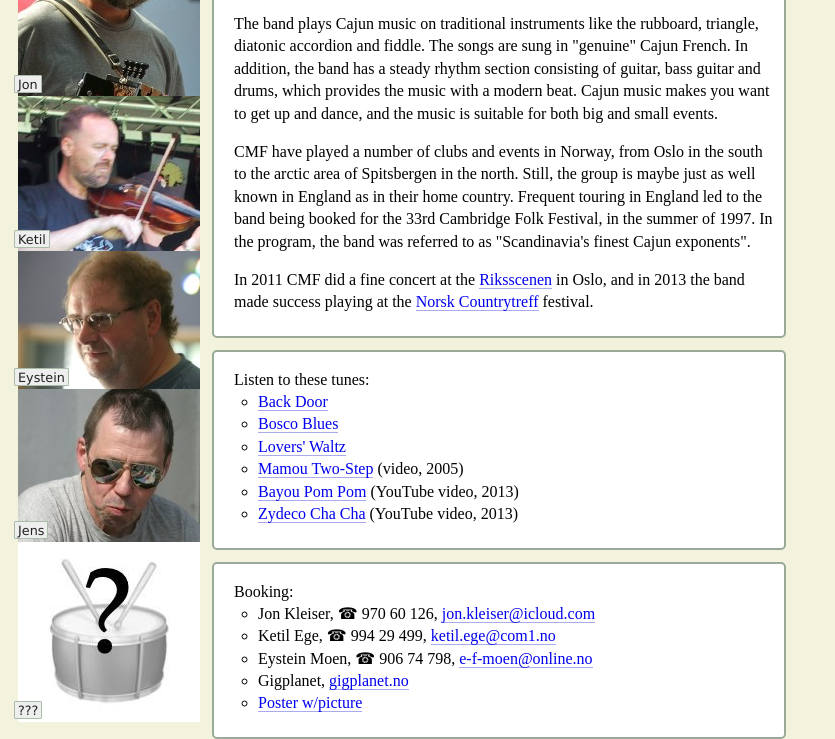
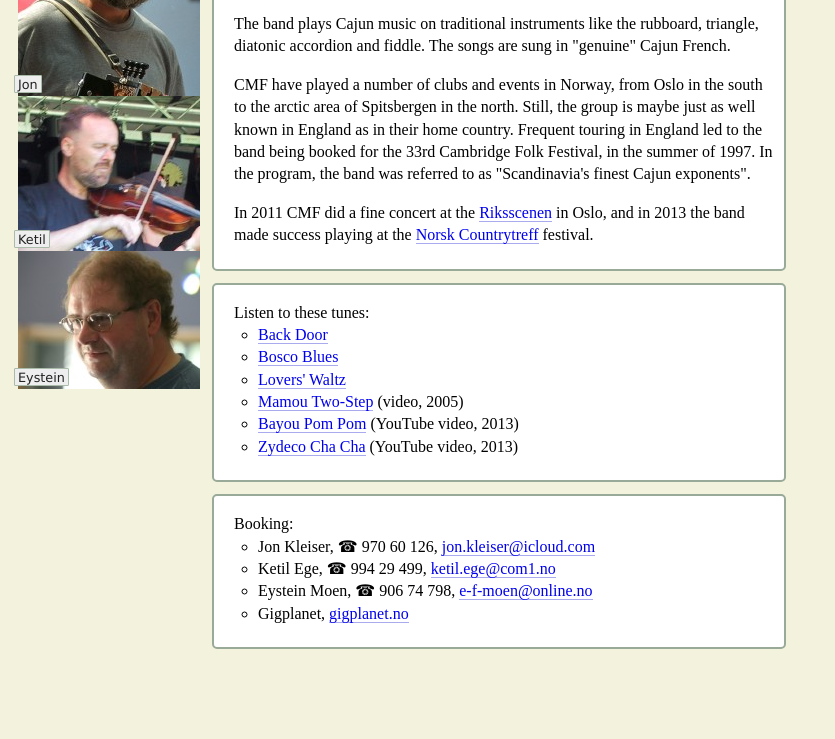
Before and after one commit to jkleiser/cajunmockfrogs, a plain HTML site: page index_en.html in a window 1280 px wide. Shown: the part 161-900 px from the top of the page, without its empty margins (0-835 px from the left). After the commit the page ends 843 px from the top, so only its background shows below. Drawn offline with Linux system fonts and the light colour scheme.

Commit message:
CMF as trio

```diff
--- a/index_en.html
+++ b/index_en.html
@@ -29,22 +29,11 @@
     <img src="images/eystein_3834.jpg" alt="Eystein" width="182" height="138">
     <p class="photo-name">Eystein</p>
   </div>
-  <div class="photo">
-    <img src="images/jens_3845.jpg" alt="Jens" width="182" height="153">
-    <p class="photo-name">Jens</p>
-  </div>
-  <div class="photo">
-    <img src="images/trommis.jpg" alt="unknown" width="182">
-    <p class="photo-name">???</p>
-  </div>
 </div>
 
 <div id="mainBox" class="textBox">
 <p id="p1">The band plays Cajun music on traditional instruments like the rubboard, triangle,
-diatonic accordion and fiddle. The songs are sung in &quot;genuine&quot; Cajun French. In addition,
-the band has a steady rhythm section consisting of guitar, bass guitar and drums, which provides
-the music with a modern beat. Cajun music makes you want to get up and dance, and the music is
-suitable for both big and small events.</p>
+diatonic accordion and fiddle. The songs are sung in &quot;genuine&quot; Cajun French.</p>
 
 <p id="p2">CMF have played a number of clubs and events in Norway, from Oslo in the south to
 the arctic area of Spitsbergen in the north. Still, the group is maybe just as well known in England
@@ -56,8 +45,8 @@ as &quot;Scandinavia's finest Cajun exponents&quot;.</p>
 and in 2013 the band made success playing at the <a href="https://www.norskcountrytreff.no">Norsk Countrytreff</a>
 festival.</p>
 
-<p id="members">The Cajun Mock Frogs consists of Jon Kleiser (accordion), Ketil Ege (fiddle),
-Eystein Moen (guitar), Jens Karlsen (bass guitar) and who? (drums, percussion).</p>
+<p id="members">The Cajun Mock Frogs consists of Jon Kleiser (accordion), Ketil Ege (fiddle) and
+Eystein Moen (guitar).</p>
 </div>
 
 <div id="tunes" class="textBox">
@@ -72,9 +61,8 @@ Eystein Moen (guitar), Jens Karlsen (bass guitar) and who? (drums, percussion).<
   <li>Ketil Ege, ☎ 994 29 499, <a id="mailKetil"></a></li>
   <li>Eystein Moen, ☎ 906 74 798, <a id="mailEystein"></a></li>
   <li>Gigplanet, <a href="https://www.gigplanet.no/band/cajun-mock-frogs" target="_blank">gigplanet.no</a></li>
-  <li><a href="poster/index.html">Poster w/picture</a></li>
 </ul>
 </div>
-<div id="docdate">27.01.2025</div>
+<div id="docdate">01.05.2025</div>
 </body>
 </html>
```
